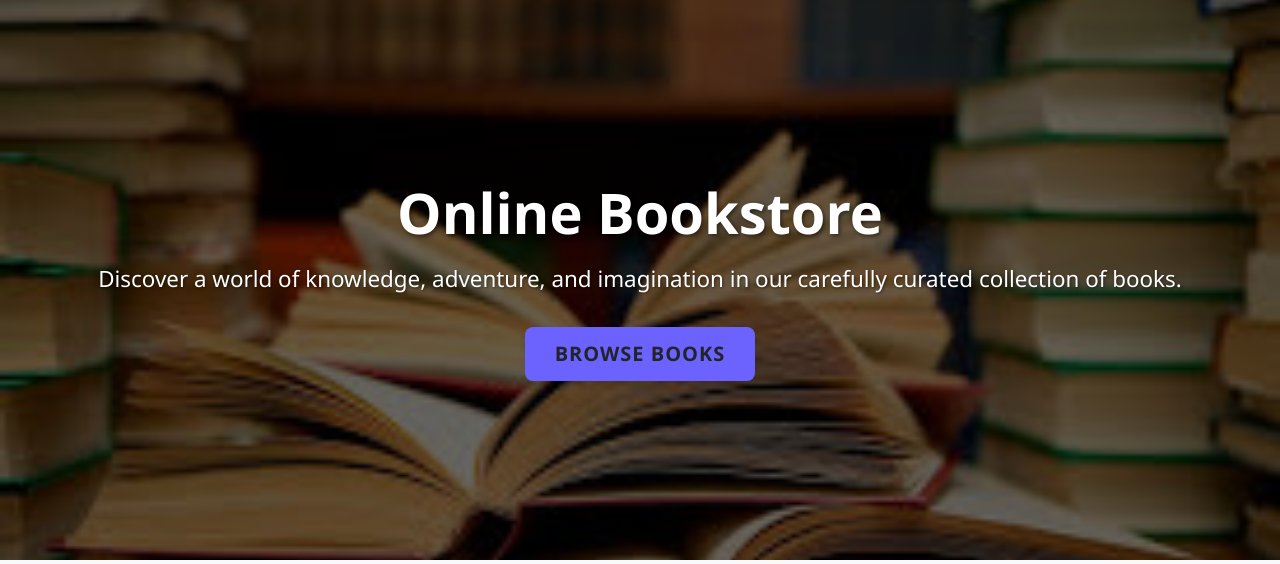
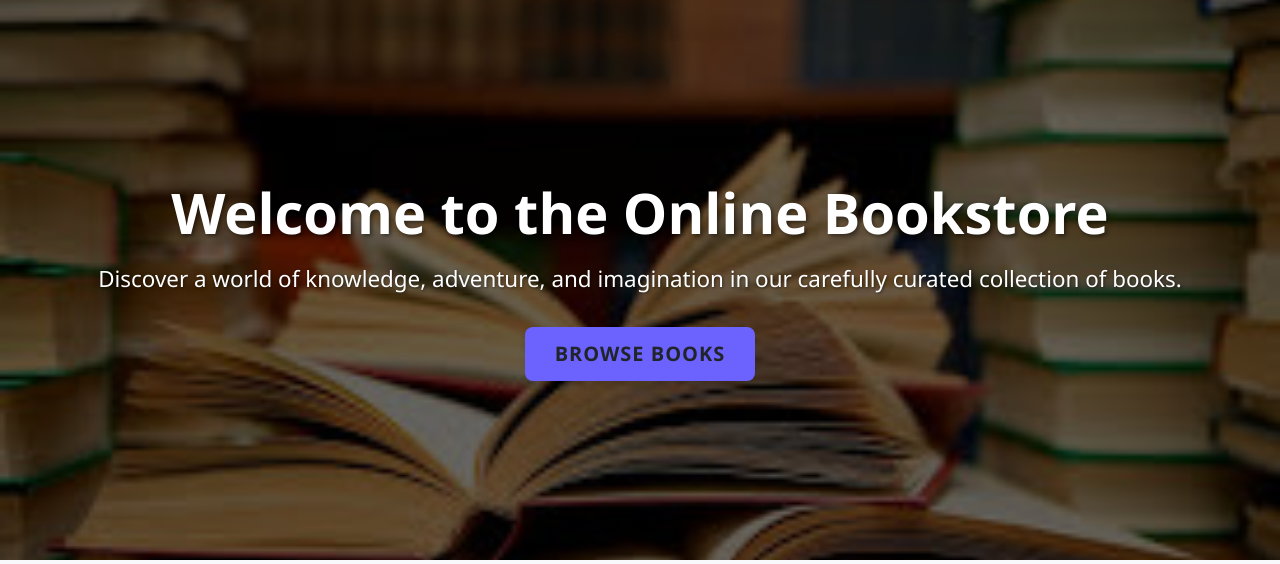
Before and after one commit to Affu2105/bookstore, a Django app: page / in a window 1280 px wide. Shown: the part 76-640 px from the top of the page. Run offline with Django 5.2, Linux system fonts and the light colour scheme.

Commit message:
hello affu

```diff
--- a/templates/home.html
+++ b/templates/home.html
@@ -130,7 +130,7 @@
 <!-- Hero Section -->
 <div class="hero">
     <div class="container">
-        <h1>Online Bookstore</h1>
+        <h1> Welcome to the Online Bookstore</h1>
         <p class="text-center">
             Discover a world of knowledge, adventure, and imagination in our carefully curated collection of books.
         </p>
```
